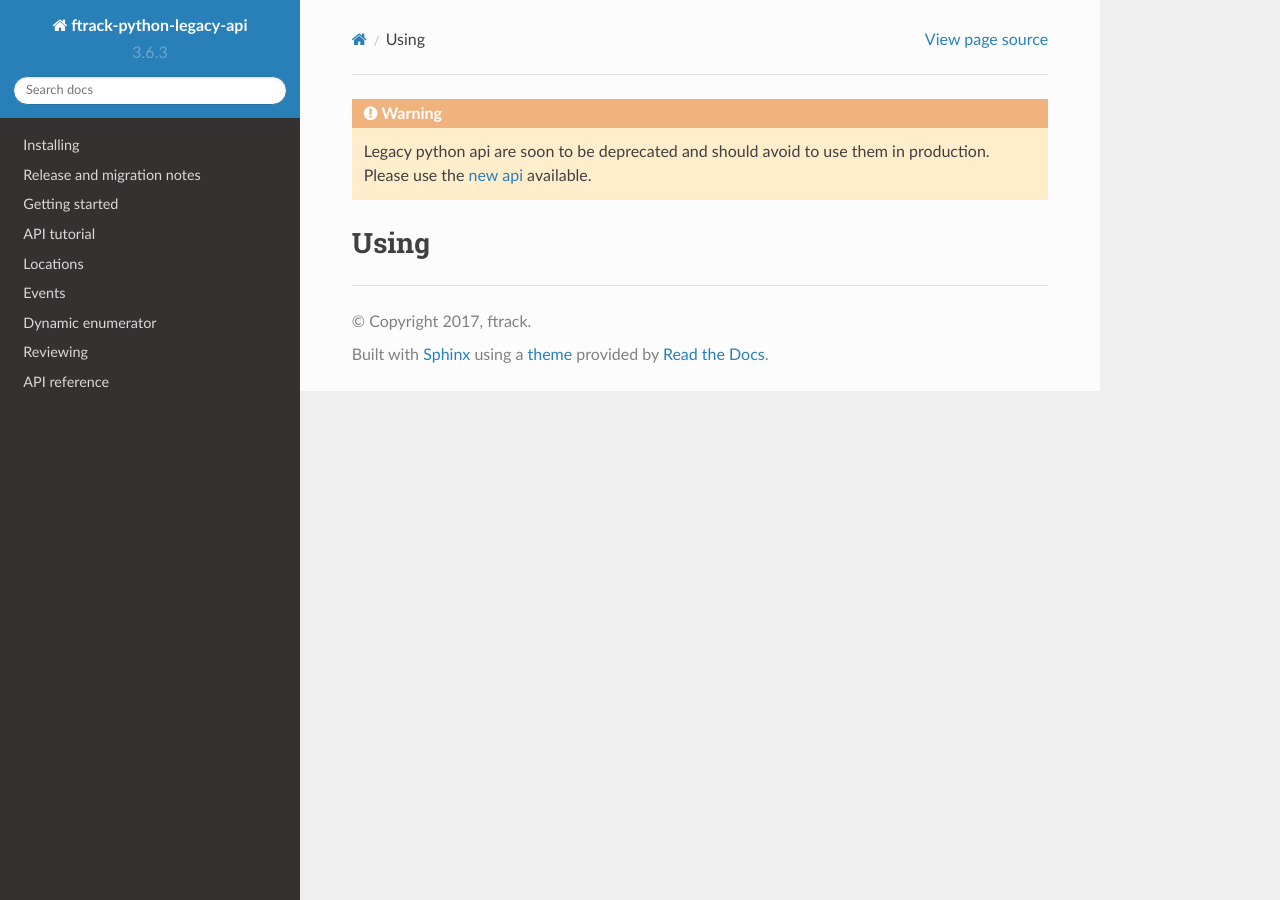
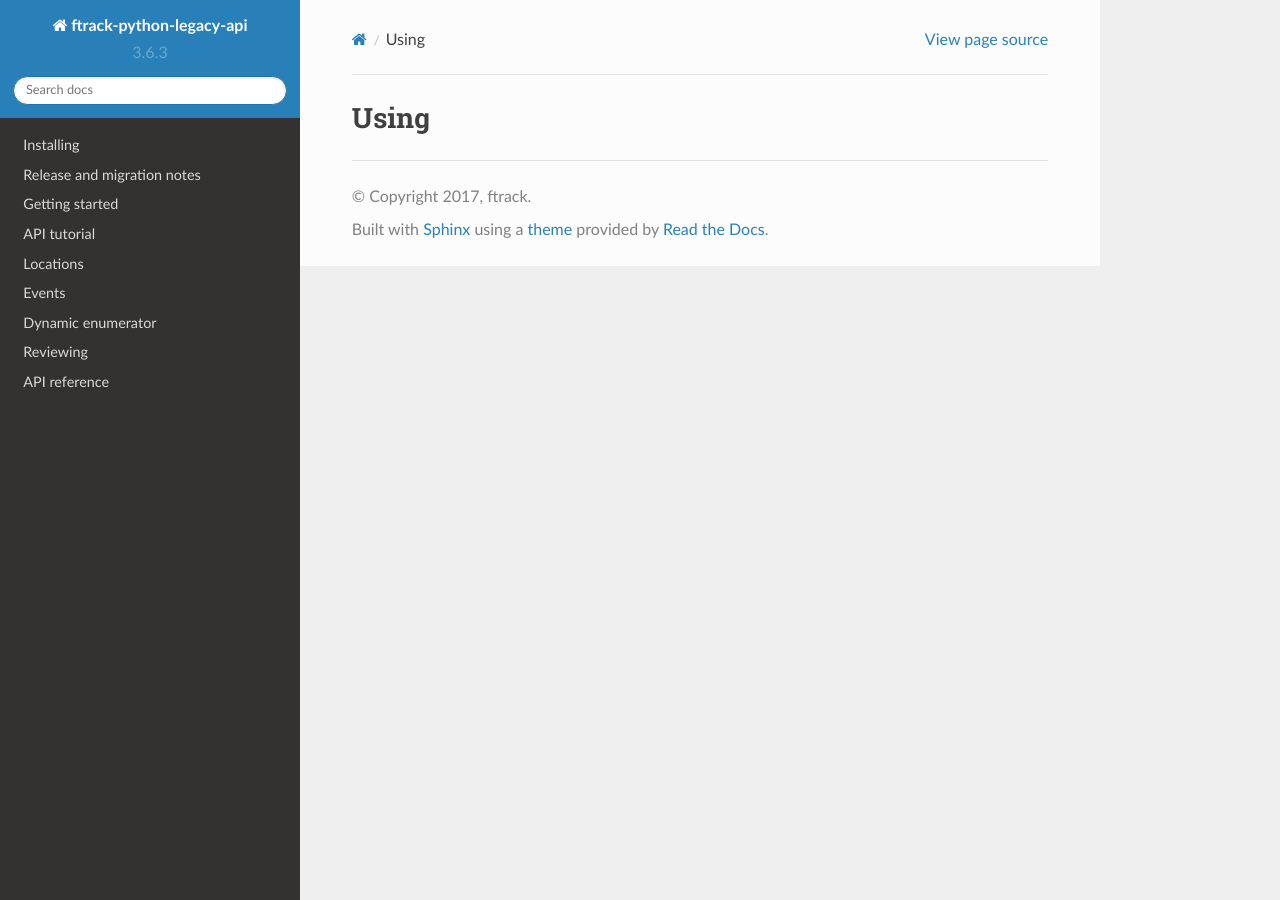
Before and after one commit to ftrackhq/ftrack-python-legacy-api, a Sphinx documentation site: the page built from doc/using.rst, in a window 1280 px wide. Built offline with Sphinx 7.4.7 and the Read the Docs theme 2.0.0, drawn with Linux system fonts in a browser that asks for light colours.

Commit message:
Warning on index.rst only

```diff
--- a/doc/conf.py
+++ b/doc/conf.py
@@ -114,12 +114,3 @@
 
 def setup(app):
     app.connect('autodoc-skip-member', autodoc_skip)
-
-
-# -- Deprecation warning ------------------------------------------------------
-
-rst_prolog = """
-.. warning::
-   Legacy python api are soon to be deprecated and should avoid to use them in production.
-   Please use the `new api <https://bitbucket.org/ftrack/ftrack-python-api/src/master/>`_ available.
-"""
--- a/doc/index.rst
+++ b/doc/index.rst
@@ -4,6 +4,10 @@
 ###############################
 ftrack-python-legacy-api
 ###############################
+
+.. warning::
+   Legacy python api are soon to be deprecated and should avoid to use them in production.
+   Please use the `new api <https://bitbucket.org/ftrack/ftrack-python-api/src/master/>`_ available.
 
 The ftrack legacy python api.
 
```
